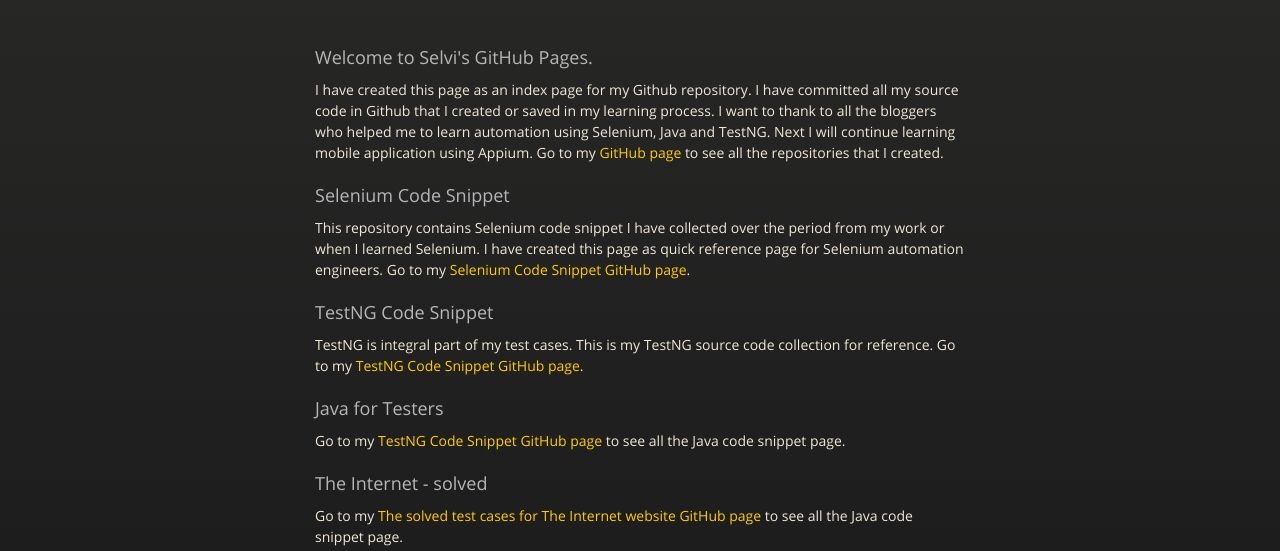
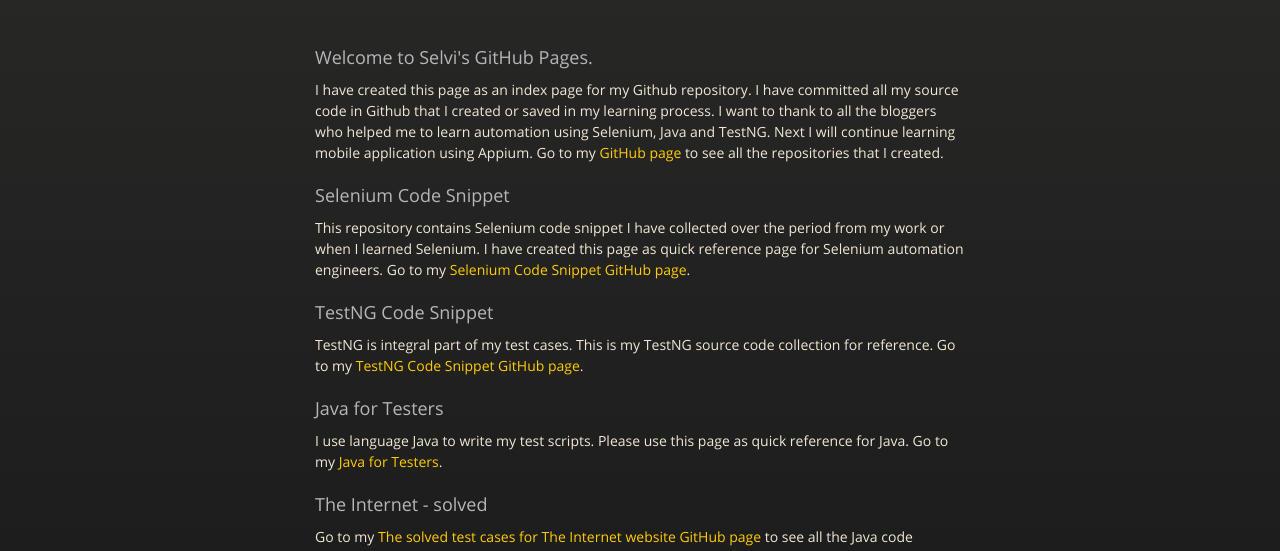
Before and after one commit to SelviAr/selviar.github.io, a plain HTML site: page index.html in a window 1280 px wide. Shown: the part 189-740 px from the top of the page. Drawn offline with nearby package versions, Linux system fonts and the light colour scheme.

Commit message:
Update index.html

```diff
--- a/index.html
+++ b/index.html
@@ -52,7 +52,7 @@
 
 <h3>
 <a id="Java-for-Testers" class="anchor" href="#support-or-contact" aria-hidden="true"><span aria-hidden="true" class="octicon octicon-link"></span></a>Java for Testers</h3>
-<p>Go to my <a href="https://github.com/SelviAr/JavaforTesters">TestNG Code Snippet GitHub page</a> to see all the Java code snippet page.</p>
+<p>I use language Java to write my test scripts. Please use this page as quick reference for Java. Go to my <a href="https://github.com/SelviAr/JavaforTesters">Java for Testers</a>.</p>
 
 
 <h3>
```
